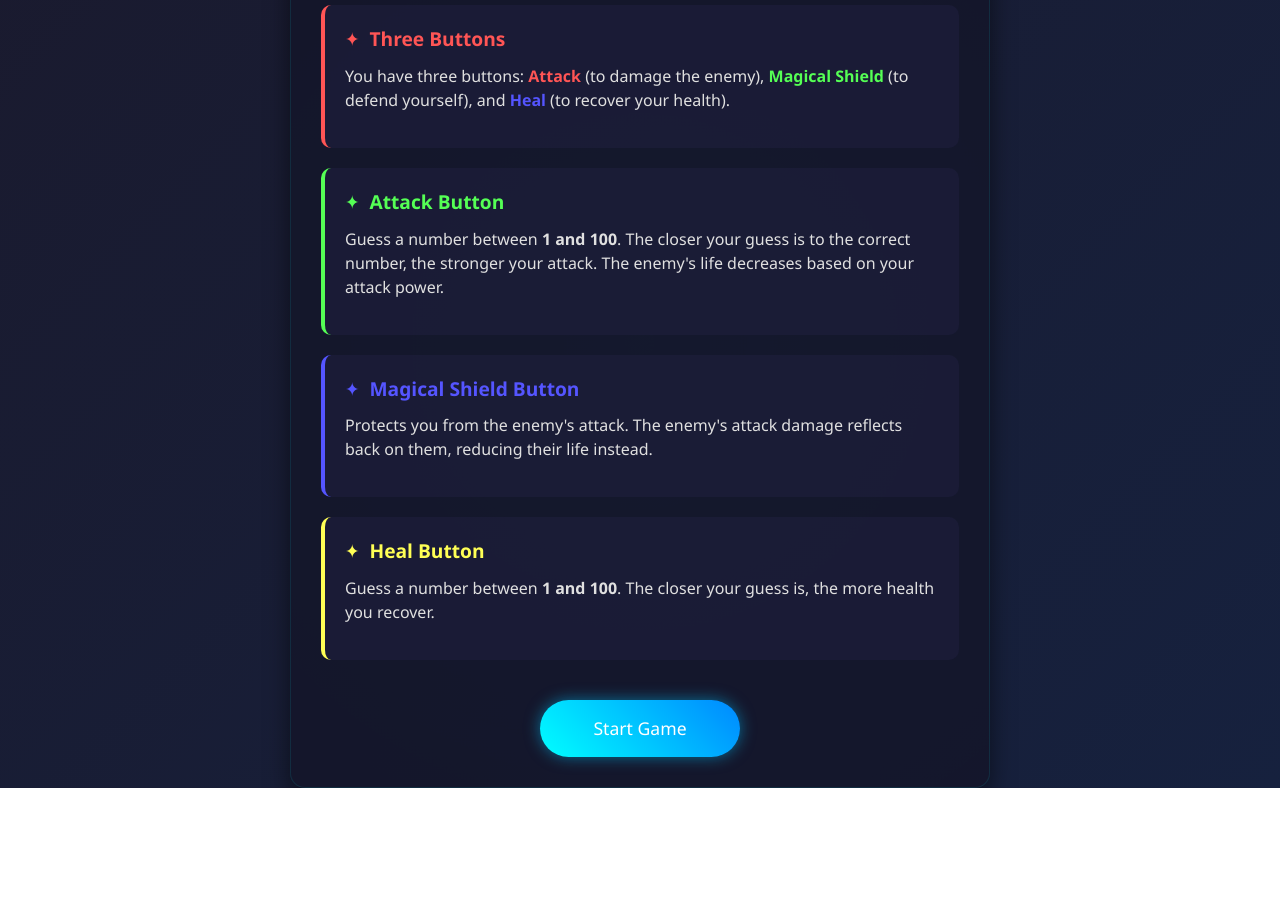
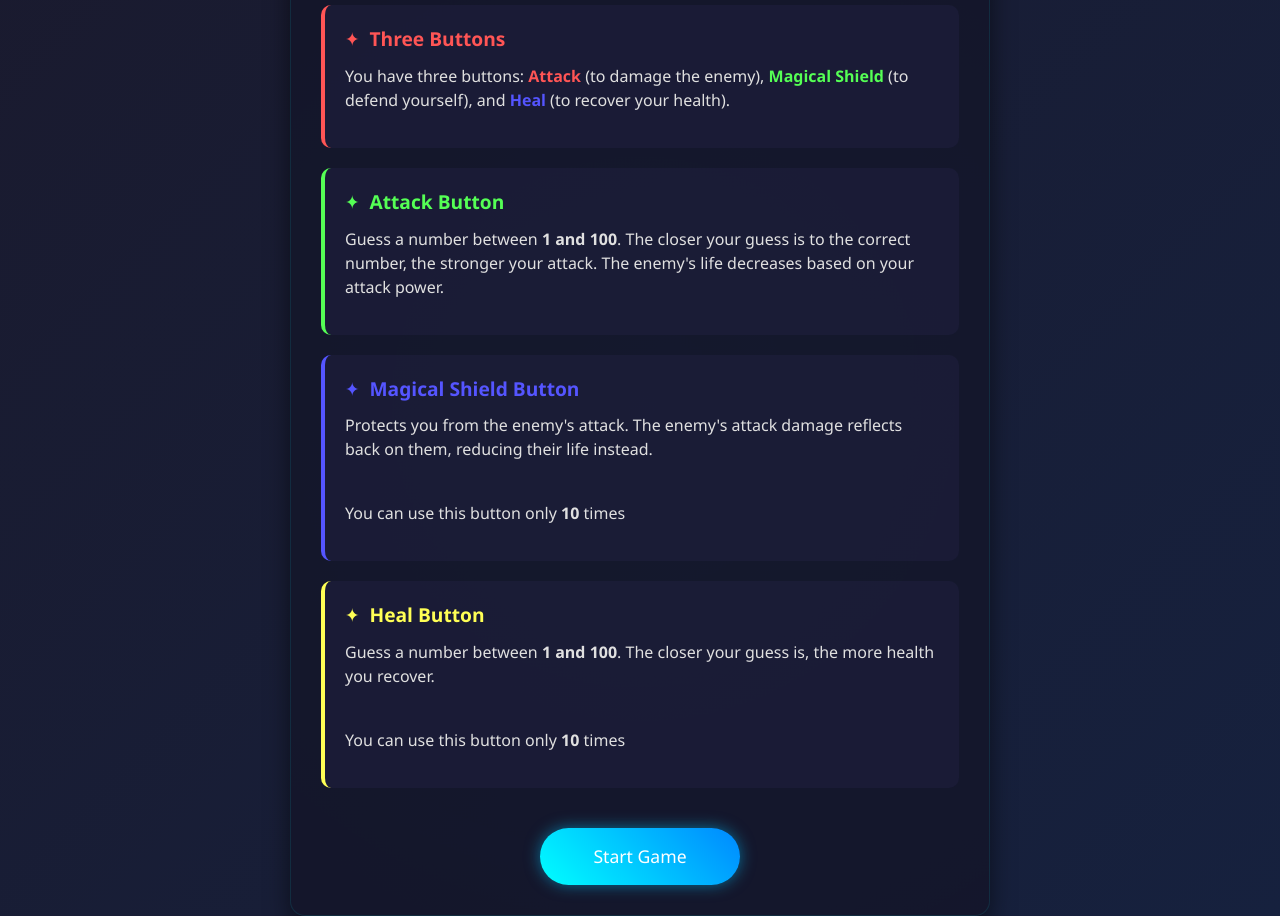
Before and after one commit to Farhan0140/MindStrike-Guess-and-Conquer, a plain HTML site: page index.html in a window 1280 px wide. Shown: the part 160-1076 px from the top of the page. Before the commit the page ends 948 px from the top, so only its background shows below. Drawn offline with nearby package versions, Linux system fonts and the light colour scheme.

Commit message:
Add usage limits to Magical Shield and Heal buttons in game rules

```diff
--- a/index.html
+++ b/index.html
@@ -170,12 +170,12 @@
 
         <div class="rule rule-3">
             <div class="rule-title">Magical Shield Button</div>
-            <p>Protects you from the enemy's attack. The enemy's attack damage reflects back on them, reducing their life instead.</p>
+            <p>Protects you from the enemy's attack. The enemy's attack damage reflects back on them, reducing their life instead.</p><br><p>You can use this button only <strong>10</strong> times</p>
         </div>
 
         <div class="rule rule-4">
             <div class="rule-title">Heal Button</div>
-            <p>Guess a number between <strong>1 and 100</strong>. The closer your guess is, the more health you recover.</p>
+            <p>Guess a number between <strong>1 and 100</strong>. The closer your guess is, the more health you recover.</p><br><p>You can use this button only <strong>10</strong> times</p>
         </div>
 
         <a href="game.html" class="start-btn">Start Game</a>
```
